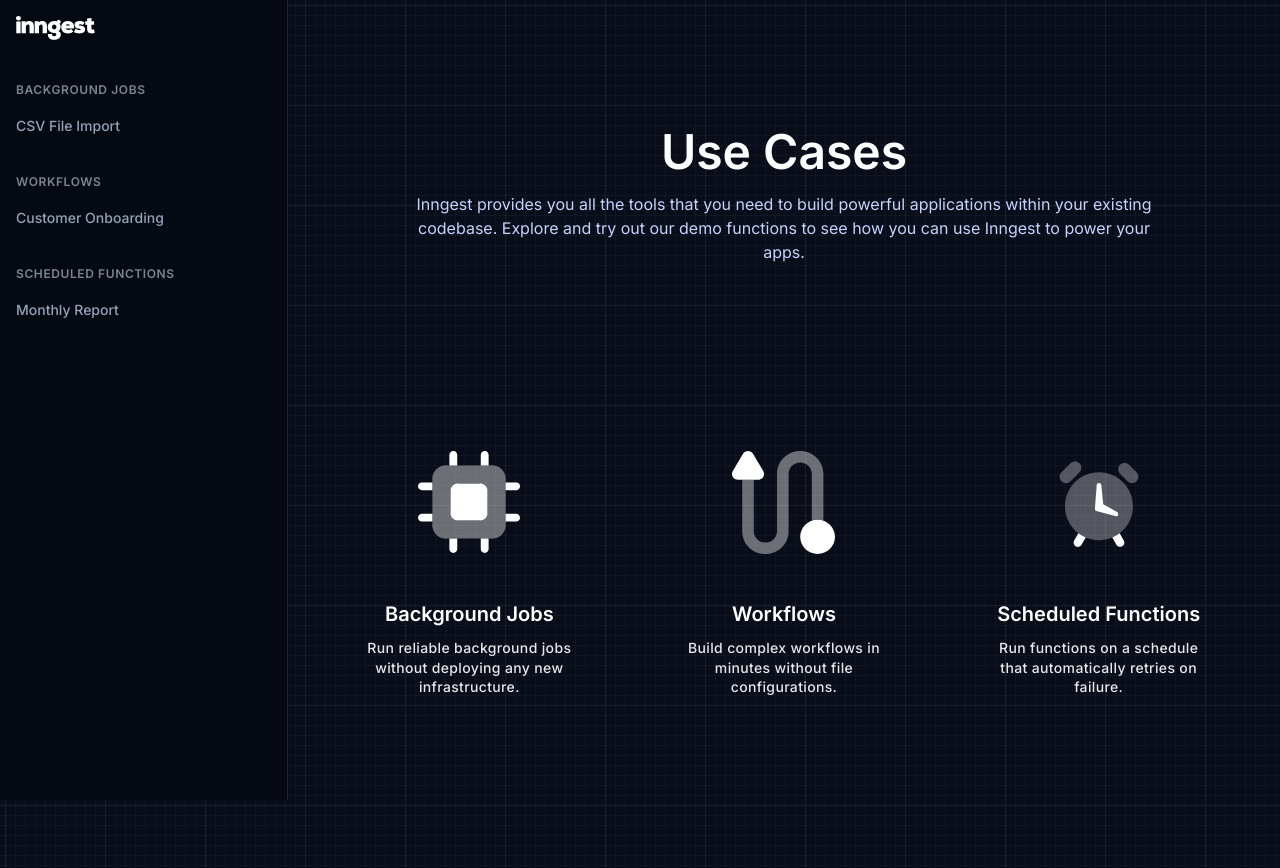
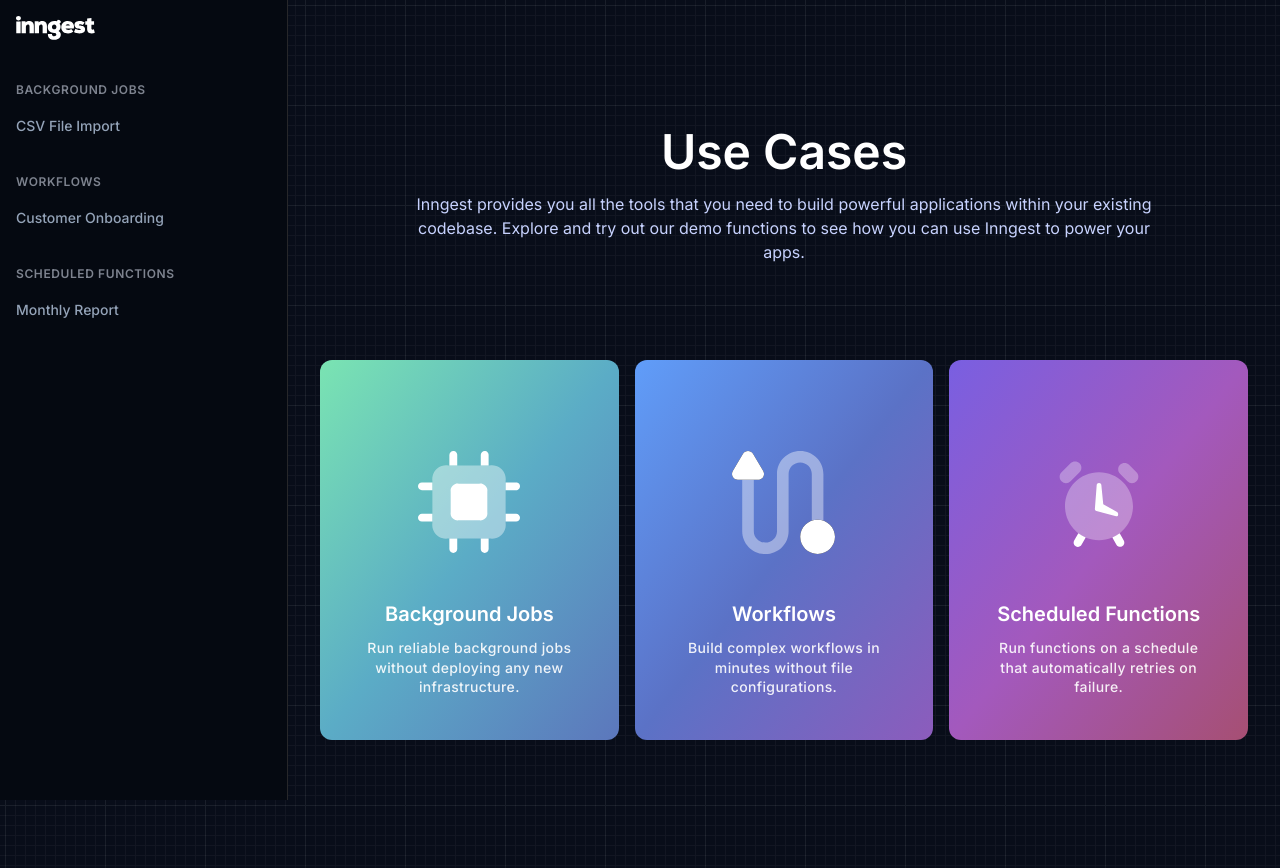
Before and after one commit to inngest/inngest-demo, a Next.js app: page / in a window 1280 px wide. Built offline with nearby package versions, Linux system fonts and the light colour scheme.

Commit message:
fix: gradient classes

```diff
--- a/app/page.tsx
+++ b/app/page.tsx
@@ -41,18 +41,17 @@
   illustration: React.ReactNode;
   index: number;
 }) {
-  const gradientColorSets = [
-    ['#7AE4B2', '#5BACC6', '#5C77BC'],
-    ['#609DF9', '#5B72C6', '#8C5CBC'],
-    ['#795FE1', '#A359BD', '#A64F73'],
+
+  const gradientClasses = [
+    'from-[#7AE4B2] via-[#5BACC6] to-[#5C77BC]',
+    'from-[#609DF9] via-[#5B72C6] to-[#8C5CBC]',
+    'from-[#795FE1] via-[#A359BD] to-[#A64F73]',
   ];
-  const gradientColorSet = gradientColorSets[index % gradientColorSets.length];
-  const gradientClasses = `from-[${gradientColorSet[0]}] via-[${gradientColorSet[1]}] to-[${gradientColorSet[2]}]`;
 
   return (
     <Link
       href={`/${slug}`}
-      className={`relative flex flex-col w-full h-[380px] p-11 overflow-hidden bg-gradient-to-br ${gradientClasses} rounded-xl transition-transform hover:scale-[1.02]`}
+      className={`relative flex flex-col w-full h-[380px] p-11 overflow-hidden bg-gradient-to-br ${gradientClasses[index % gradientClasses.length]} rounded-xl transition-transform hover:scale-[1.02]`}
     >
       <div className="flex-1 flex items-center justify-center">{illustration}</div>
       <div className="space-y-2.5">
```
